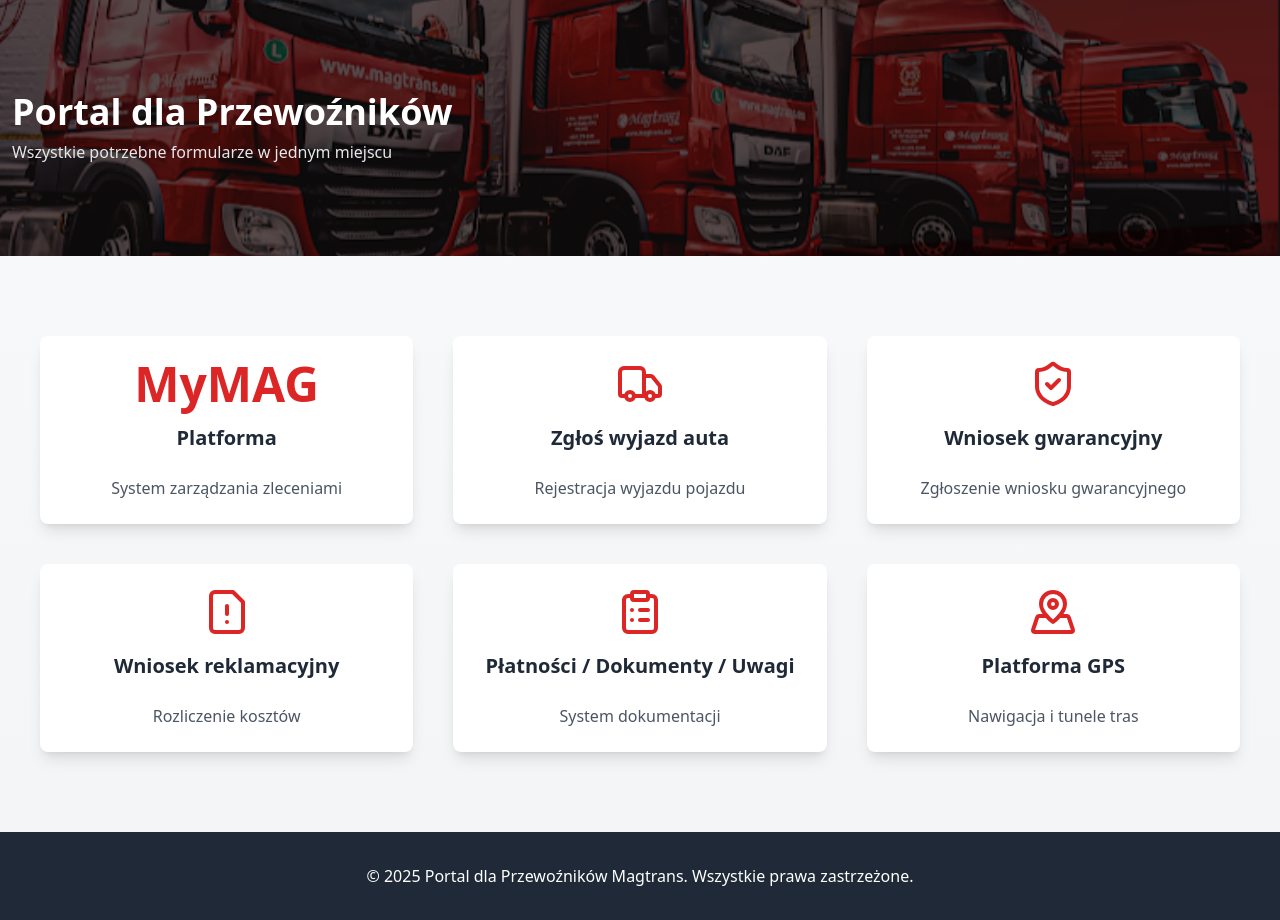
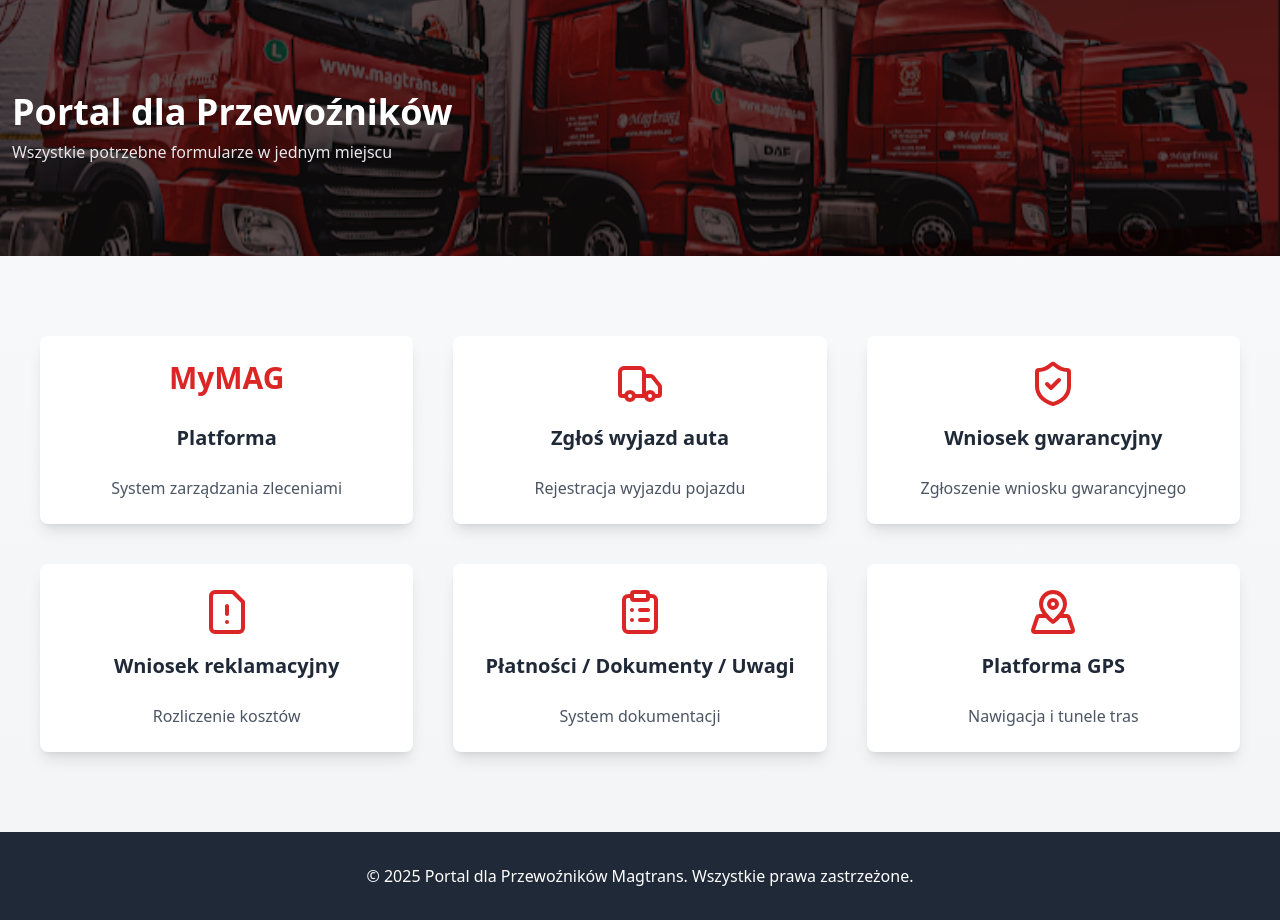
Before and after one commit to Magtrans/portalprzeowznika, a React (Vite) app: page / in a window 1280 px wide. Built offline with nearby package versions, Linux system fonts and the light colour scheme.

Commit message:
second-comm

```diff
--- a/src/App.tsx
+++ b/src/App.tsx
@@ -13,7 +13,7 @@ function App() {
         </>
       ),
       description: 'System zarządzania zleceniami',
-      icon: <span className="text-red-600 font-bold text-5xl mb-4 block">MyMAG</span>,
+      icon: <span className="text-red-600 font-bold text-3xl mb-7 block">MyMAG</span>,
       url: 'https://zlecenia.magtrans.eu/'
     },
     {
```
